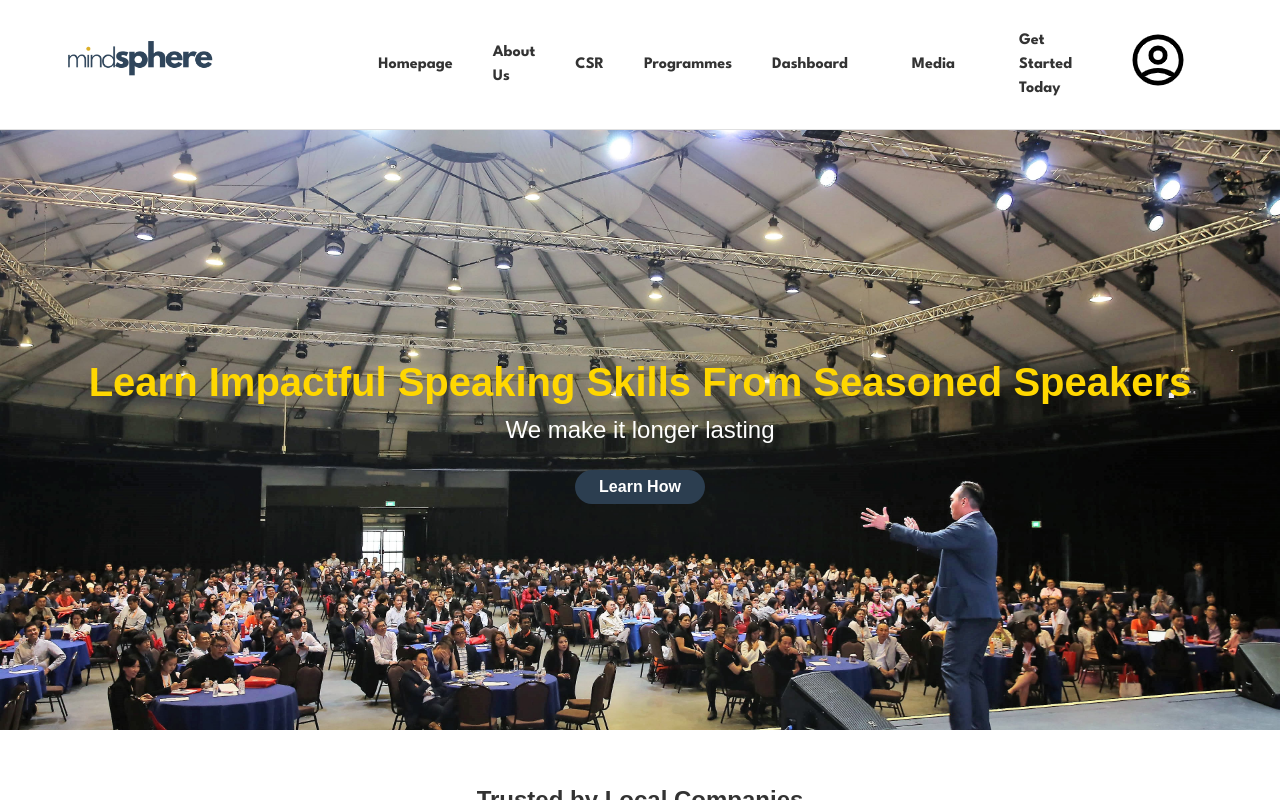
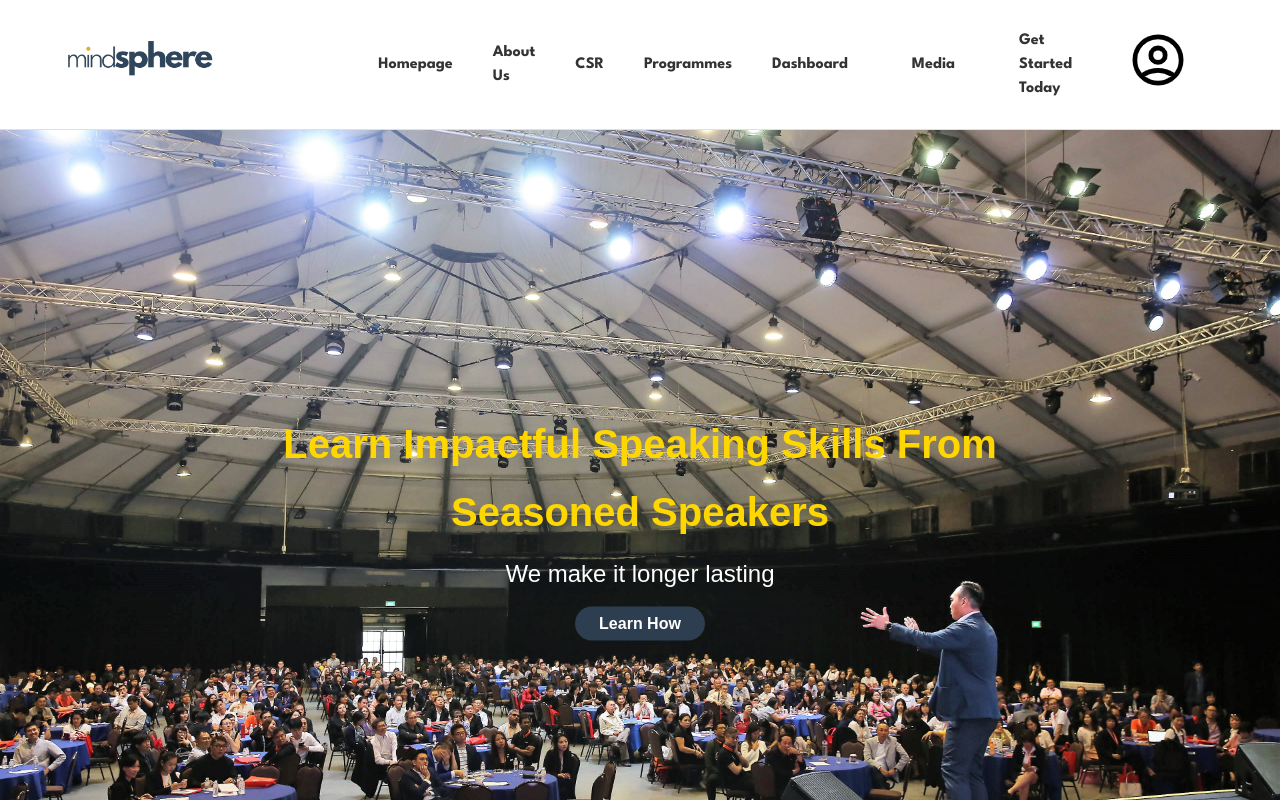
Before and after one commit to AppleOngPS/DataSphere, a React (Vite) app in the folder frontend/: page / in a window 1280 px wide. Shown: the top 800 px of the page. Built offline with nearby package versions, Linux system fonts and the light colour scheme.

Commit message:
Update to adding Fade in effects to first four important images.

```diff
--- a/frontend/package.json
+++ b/frontend/package.json
@@ -22,6 +22,7 @@
     "react-datepicker": "^7.5.0",
     "react-dom": "^18.3.1",
     "react-ga": "^3.3.1",
+    "react-intersection-observer": "^9.15.1",
     "react-router-dom": "^6.28.0",
     "react-transition-group": "^4.4.5"
   },
--- a/frontend/src/CSRPage.jsx
+++ b/frontend/src/CSRPage.jsx
@@ -6,10 +6,13 @@ import Footer from "./Footer";
 import { Link } from "react-router-dom";
 import MindsphereLogo from "./assets/logo.png"; // Ensure the path to the logo is correct
 import "./Footer.css"; // Import the CSS file for styling
+import FadeInSection from "./FadeInSection";
 
 const CSRPage = () => {
   return (
     <>
+      {/* Trusted by local companies section (with fade-in effect) */}
+      <FadeInSection>
         <section className="core-values">
           <h2 className="core-values-title">
             Integrity. Innovation. Inclusivity.
@@ -21,7 +24,8 @@ const CSRPage = () => {
             Speak With Our Friendly Team Now
           </Link>
         </section>
-
+        {/* Trusted by local companies section (with fade-in effect) */}
+      </FadeInSection>
       <footer className="footer">
         <img
           src={MindsphereLogo}
--- /dev/null
+++ b/frontend/src/FadeInSection.jsx
@@ -0,0 +1,31 @@
+// FadeInSection.jsx
+import React, { useRef, useEffect, useState } from "react";
+import { useInView } from "react-intersection-observer";
+
+const FadeInSection = ({ children }) => {
+  const [isVisible, setIsVisible] = useState(false);
+  const { ref, inView } = useInView({
+    triggerOnce: true, // Trigger only once
+    threshold: 0.1, // Trigger when 10% of the element is visible
+  });
+
+  useEffect(() => {
+    if (inView) {
+      setIsVisible(true);
+    }
+  }, [inView]);
+
+  return (
+    <div
+      ref={ref}
+      style={{
+        opacity: isVisible ? 1 : 0,
+        transition: "opacity 0.6s ease-out",
+      }}
+    >
+      {children}
+    </div>
+  );
+};
+
+export default FadeInSection;
--- a/frontend/src/Footer.css
+++ b/frontend/src/Footer.css
@@ -1,7 +1,6 @@
 /* Blue Section Styling - Full Width */
 .values {
   width: 100vw; /* Full viewport width */
-  margin-left: calc(50% - 50vw); /* Center full-width section */
   display: flex;
   flex-direction: column;
   align-items: center; /* Center horizontally */
--- a/frontend/src/WorkshopPage.css
+++ b/frontend/src/WorkshopPage.css
@@ -89,7 +89,6 @@
 
 .workshop-details {
   display: flex;
-  flex-wrap: wrap;
   justify-content: space-between;
   gap: 3.5rem;
   margin-bottom: 2rem;
--- a/frontend/src/homepage.css
+++ b/frontend/src/homepage.css
@@ -15,28 +15,67 @@ body {
   padding: 0;
   width: 100%;
 }
+
 .hero-image {
   width: 100%;
-  max-width: 110%; /* Limit the image width to 80% of the container */
-  max-height: 75vh; /* Limit the image height to 80% of the viewport height */
-  object-fit: cover;
+  height: 100%;
+  object-fit: cover; /* Ensure image covers the container */
+}
+
+.headline {
+  font-size: 2rem; /* Adjust font size as needed */
+  line-height: 1.2;
+  white-space: nowrap; /* Prevent text from wrapping */
+  margin-bottom: 20px; /* Add spacing below the headline */
+}
+
+.headline-line2 {
+  font-size: 2.5rem; /* Larger font size for emphasis */
+  line-height: 1.2;
+  font-weight: bold; /* Bold for emphasis */
+}
+
+.headline-line1 {
+  font-size: 2rem; /* Adjust font size as needed */
+  line-height: 1.2;
+  margin-bottom: 8px; /* Space between the two lines of the headline */
+}
+
+.hero-text {
+  position: absolute;
+  top: 50%;
+  left: 50%;
+  transform: translate(-50%, -50%);
+  text-align: center;
+  color: white;
+  width: 90%;
+  max-width: 800px;
+  margin-bottom: 20px;
+}
+
+.hero-text p {
+  font-size: 1.5rem;
+  margin-bottom: 20px;
+  white-space: normal; /* Allow text to wrap */
+}
+
+.hero-text h2 {
+  font-size: 2rem;
+  margin-bottom: 100px;
+}
+
+.hero-section {
+  position: relative;
 }
 
 .overlay {
-  display: flex;
-  flex-direction: column;
-  justify-content: center;
-  align-items: center;
-  text-align: center;
-  margin: 0;
-  color: #ffffff;
+  height: 100%;
 }
 
 .overlay p {
   font-size: 2.5rem;
   font-weight: bold;
   color: #ffd700; /* Gold color for emphasis */
-  position: absolute;
 }
 
 .overlay h2 {
@@ -50,10 +89,11 @@ p {
   position: relative;
   margin: 0;
 }
+
 .cta-button {
   background-color: #2c3e50;
   color: #ffffff;
-  padding: 0.9rem 1.5rem; /* Reduced padding for a smaller button */
+  padding: 2rem 2rem; /* Reduced padding for a smaller button */
   font-size: 1.1rem; /* Slightly smaller font size */
   border: none;
   border-radius: 20px; /* Slightly smaller radius for rounded corners */
--- a/frontend/src/homepage.jsx
+++ b/frontend/src/homepage.jsx
@@ -7,6 +7,7 @@ import homeImage from "./assets/home.png"; // Import the main image
 import Footer from "./Footer"; // Import the Footer component
 import WatsonChat from "./WatsonChat"; // Import WatsonChat
 import BackToTop from "./assets/components/BackToTop";
+import FadeInSection from "./FadeInSection"; // Import the FadeInSection component
 
 // Import each logo (replace with actual paths if available)
 import fundigoLogo from "./assets/fundigo.png";
@@ -23,11 +24,25 @@ import learningImg from "./assets/logoright.png";
 import homeImg from "./assets/homeimg.jpg";
 
 const Homepage = () => (
+  // In your JSX
+  <div className="hero-section">
+    <FadeInSection>
+      {" "}
+      {/* Add fade-in wrapper */}
       <div className="hero-section">
         <div className="overlay">
-      <img src={homeImg} alt="Mindsphere Conference" className="hero-image" />
-      <p>
-        Learn Impactful Speaking Skills From Seasoned Speakers
+          <img
+            src={homeImg}
+            alt="Mindsphere Conference"
+            className="hero-image"
+          />
+          <div className="hero-text">
+            <div className="headline">
+              <p className="headline-line1">
+                Learn Impactful Speaking Skills From
+              </p>
+              <p className="headline-line2">Seasoned Speakers</p>
+            </div>
             <h2>We make it longer lasting</h2>
             <a
               href="https://api.whatsapp.com/send/?phone=6581804413&text&type=phone_number&app_absent=0"
@@ -36,10 +51,13 @@ const Homepage = () => (
             >
               <button className="cta-button">Learn How</button>
             </a>
-      </p>
           </div>
+        </div>
+      </div>
+    </FadeInSection>
 
-    {/* Trusted by local companies section */}
+    {/* Trusted by local companies section (with fade-in effect) */}
+    <FadeInSection>
       <section className="trusted-section">
         <h2>Trusted by Local Companies</h2>
         <div className="trusted-logos">
@@ -62,7 +80,10 @@ const Homepage = () => (
           />
         </div>
       </section>
+    </FadeInSection>
 
+    {/* Our Story section (with fade-in effect) */}
+    <FadeInSection>
       <section className="about-section">
         <h2>Our Story</h2>
         <p>
@@ -80,15 +101,19 @@ const Homepage = () => (
           Backed by their impressive training record, they have painstakingly
           designed the curriculum of our signature programmes from scratch. At
           Mindsphere, we constantly seek new methods and ideas to deliver
-        effective teaching with workforce relevance in mind. Regardless how you
-        define success, we believe every learner deserves a chance at it. We
-        uphold the highest standards of integrity and ethics, and more than a
-        learning hub, we are a community committed to fostering growth,
-        inspiring confidence, and nurturing the leaders of tomorrow. We welcome
-        you onboard our journey to shape the future, one mind at a time.
+          effective teaching with workforce relevance in mind. Regardless how
+          you define success, we believe every learner deserves a chance at it.
+          We uphold the highest standards of integrity and ethics, and more than
+          a learning hub, we are a community committed to fostering growth,
+          inspiring confidence, and nurturing the leaders of tomorrow. We
+          welcome you onboard our journey to shape the future, one mind at a
+          time.
         </p>
       </section>
+    </FadeInSection>
 
+    {/* Our Learning Approach section (with fade-in effect) */}
+    <FadeInSection>
       <section className="programs-section">
         <h2>Our Learning Approach</h2>
         <h4>Inspiring our avid learners</h4>
@@ -96,7 +121,10 @@ const Homepage = () => (
           <img src={learningImg} alt="Our Learning Approach" />
         </div>
       </section>
+    </FadeInSection>
 
+    {/* About Us section (with fade-in effect) */}
+    <FadeInSection>
       <div className="about-us">
         <header className="about-header">
           <h1>About Us</h1>
@@ -112,8 +140,8 @@ const Homepage = () => (
             <h2>Simon, Founder</h2>
             <p>
               Simon has over 32 years of experience in real estate and
-            international partnerships. He holds a Bachelor of Arts in Business
-            Management from Kingston University and has pursued:
+              international partnerships. He holds a Bachelor of Arts in
+              Business Management from Kingston University and has pursued:
               <ul>
                 <li>
                   Cambridge International Diploma in Teaching and Training from
@@ -129,20 +157,21 @@ const Homepage = () => (
                 </li>
               </ul>
               He spent over a decade at OrangeTee & Tie Pte Ltd (OTT), one of
-            Singapore&apos;s top real estate agencies, rising through the ranks
-            to Board of Director and Chief Operating Officer where he trained
-            thousands of real estate agents and team leaders. He spearheaded
-            integration efforts during OTT&apos;s merger and acquisition,
-            integrating over 95% of the salesforce, exceeding 1,000 salespeople.
+              Singapore&apos;s top real estate agencies, rising through the
+              ranks to Board of Director and Chief Operating Officer where he
+              trained thousands of real estate agents and team leaders. He
+              spearheaded integration efforts during OTT&apos;s merger and
+              acquisition, integrating over 95% of the salesforce, exceeding
+              1,000 salespeople.
               <br />
               <br />
               Always up for a challenge, Simon left OTT to become Managing
               Director at Singapore&apos;s first geospatial technology company
-            Mogul.sg, securing a significant public-private partnership with the
-            Ministry of National Development, marking a significant milestone in
-            Singapore&apos;s real estate industry. This pioneer initiative sets
-            a new standard for industry-government cooperation and drives
-            sustainable urban development strategies.
+              Mogul.sg, securing a significant public-private partnership with
+              the Ministry of National Development, marking a significant
+              milestone in Singapore&apos;s real estate industry. This pioneer
+              initiative sets a new standard for industry-government cooperation
+              and drives sustainable urban development strategies.
               <br />
               <br />
               Currently, Simon serves as a consultant and advisor to several
@@ -153,17 +182,17 @@ const Homepage = () => (
             <h2>Christine, Co-Founder</h2>
             <p>
               Graduated with a Bachelor in Business Management from the Royal
-            Melbourne Institute of Technology, Christine embodies multi-talent;
-            she started teaching at the tender age of 17 and with patience as
-            her strongest virtue, she advocates inclusive education for both
-            neurotypical and special needs children. For close to 20 years now,
-            she pursues her passion as an educator fervently, with an
-            inclination towards guiding students who struggle with passing exams
-            to eventually pass with flying colors. At 35, she took up the role
-            of Adjunct Lecturer at the School of Business and Accountancy with
-            Ngee Ann Polytechnic, extending her impact to adult teaching and
-            motivating them to greater heights in their careers. She has
-            impacted over 10,000 students to date.
+              Melbourne Institute of Technology, Christine embodies
+              multi-talent; she started teaching at the tender age of 17 and
+              with patience as her strongest virtue, she advocates inclusive
+              education for both neurotypical and special needs children. For
+              close to 20 years now, she pursues her passion as an educator
+              fervently, with an inclination towards guiding students who
+              struggle with passing exams to eventually pass with flying colors.
+              At 35, she took up the role of Adjunct Lecturer at the School of
+              Business and Accountancy with Ngee Ann Polytechnic, extending her
+              impact to adult teaching and motivating them to greater heights in
+              their careers. She has impacted over 10,000 students to date.
               <br />
               <br />
               Concurrently, Christine hones her People skills through Business
@@ -172,19 +201,24 @@ const Homepage = () => (
               identifies with the sector’s hiring needs and gaps and commits to
               growing talents within Singapore to feed into the sector. Her
               expertise in both education and talent development harmonize
-            complementarily, enabling her to become the bridge between employers
-            and the future pillars of our economy.
+              complementarily, enabling her to become the bridge between
+              employers and the future pillars of our economy.
             </p>
           </div>
         </section>
 
+        {/* Loved By Parents Locally section (with fade-in effect) */}
+        <FadeInSection>
           <section>
             <h2 className="comments-title">Loved By Parents Locally</h2>
             <p className="comments-subtitle">
               Learning is easy when you focus on what truly matters.
             </p>
           </section>
+        </FadeInSection>
 
+        {/* Testimonials section (with fade-in effect) */}
+        <FadeInSection>
           <section className="testimonials">
             <div className="testimonials-container">
               {/* Main testimonial */}
@@ -196,9 +230,9 @@ const Homepage = () => (
                 />
                 <blockquote>
                   <p>
-                &quot;From the time they joined, the growth has been amazing.
-                Improving confidence, boosting grades—it all feels like
-                magic.&quot;
+                    &quot;From the time they joined, the growth has been
+                    amazing. Improving confidence, boosting grades—it all feels
+                    like magic.&quot;
                   </p>
                   <p className="testimonial-author">Becky Nelson</p>
                   <div className="rating">
@@ -208,10 +242,13 @@ const Homepage = () => (
               </div>
             </div>
           </section>
+        </FadeInSection>
 
         {/* Add Footer component here */}
         <Footer />
       </div>
+    </FadeInSection>
+
     {/* BackToTop here */}
     <BackToTop />
     {/* Add WatsonChat here */}
```
Also changed, not shown: frontend/src/AboutUs.jsx (+40 -25 lines), frontend/src/WorkshopPage.jsx (+26 -9 lines), 1 other file (tests, documents, lock files or other folders). Lines whose indentation alone changed are shown as unchanged.
